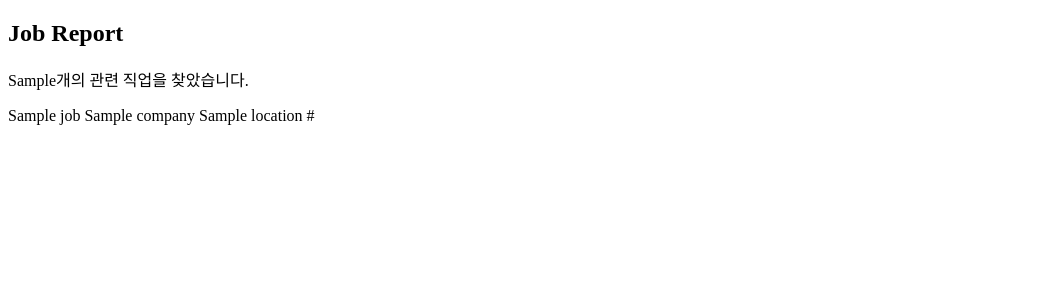
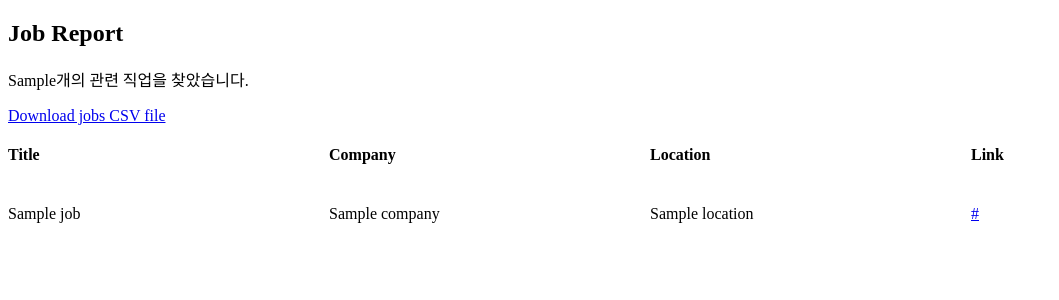
Before and after one commit to turtle601/WebScrapper, a Flask app: template templates/report.html in a window 1280 px wide. Shown: the top 300 px of the page, without its empty margins (0-1059 px from the left). Run offline with Flask 2, Linux system fonts and the light colour scheme; the template is opened without the code that fills it: most values are stand-ins (such as "Sample title", 1, 10 or a date in 2020).

Commit message:
[Feat] Add Download function in Web webapp.py - export()

```diff
--- a/stackoverflow.py
+++ b/stackoverflow.py
@@ -1,6 +1,7 @@
 import requests
 from bs4 import BeautifulSoup
 
+# 마지막 페이지의 숫자를 가져옴
 def so_lastpage(url):
     so_result = requests.get(url)
     so_soup = BeautifulSoup(so_result.text,"html.parser")
@@ -10,6 +11,7 @@ def so_lastpage(url):
 
     return int(last_page)
 
+# 해당 tag에 있는 직업의 title, company, location, link의 정보를 가져옴
 def extract_so_jobs(html):
     title = html.find("h2",class_="mb4").find("a")["title"]
     # recursive를 통해 첫번째의 span만 가져온다.
@@ -25,7 +27,7 @@ def extract_so_jobs(html):
         "link": f"https://stackoverflow.com/jobs/{job_id}"
         }
 
-
+# 모든 페이지들의 직업 정보를 가져옴 -> List
 def extract_so_page(last_page,url):
     jobs = []
     for page in range(1,last_page+1):
@@ -40,6 +42,7 @@ def extract_so_page(last_page,url):
 
     return jobs
 
+# 모든 페이지들의 직업 정보를 가져온다.
 def get_so_jobs(word):
     url = f"https://stackoverflow.com/jobs?q={word}&sort=i"
 
--- a/templates/report.html
+++ b/templates/report.html
@@ -5,16 +5,36 @@
     <meta http-equiv="X-UA-Compatible" content="IE=edge">
     <meta name="viewport" content="width=device-width, initial-scale=1.0">
     <title>Job Report</title>
+    <!-- 직업들의 정보를 표를 통해 보기 쉽게 정리-->
+    <style>
+        section{
+            display:grid;
+            gap: 20px;
+            grid-template-columns: repeat(4,1fr);
+        }
+
+
+    </style>
+
 </head>
 <body>
     <h2> Job Report </h2>
     <p>{{jobCounts}}개의 {{searchingBy}} 관련 직업을 찾았습니다.</p>
-    {% for job in jobs %}
-        <span>{{job.title}}</span>
-        <span>{{job.company}}</span>
-        <span>{{job.location}}</span>
-        <span>{{job.link}}</span>
-    {%endfor%}
+    <a href = "/export?word={{searchingBy}}">Download jobs CSV file</a>
+    <section>
+        <!-- 표의 첫번째 columns-->
+        <h4>Title</h4>
+        <h4>Company</h4>
+        <h4>Location</h4>
+        <h4>Link</h4>
 
+        <!-- 직업들의 정보-->
+        {% for job in jobs %}
+            <span>{{job.title}}</span>
+            <span>{{job.company}}</span>
+            <span>{{job.location}}</span>
+            <a href = "{{job.link}}" target = _blank>{{job.link}}</a>
+        {%endfor%}
+    </section>
 </body>
 </html>
```
Also changed, not shown: webapp.py (+34 -0 lines).
